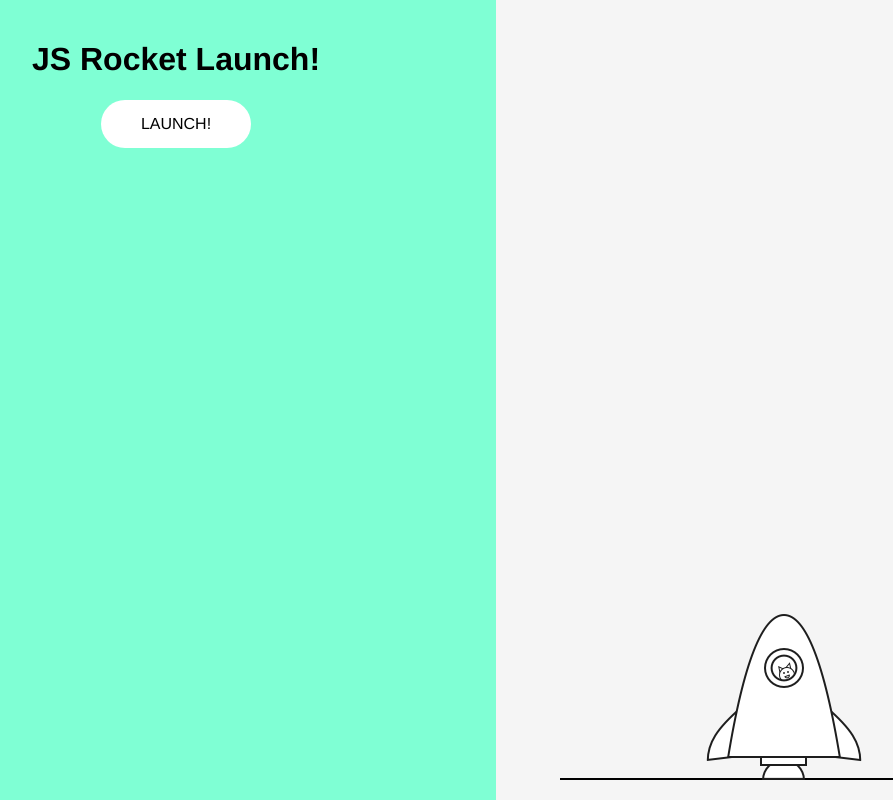
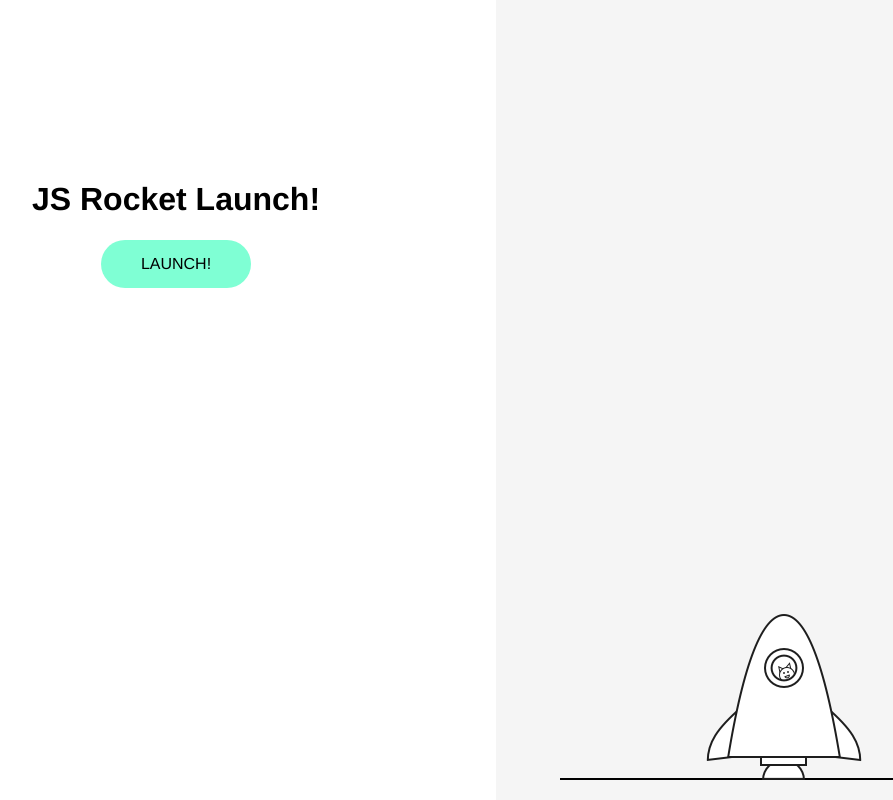
Before and after one commit to EIIeby/js-rocket, a plain HTML site: page rocket.html in a window 1280 px wide. Shown: the whole page, without its empty margins (144-1037 px from the left). Drawn offline with Linux system fonts and the light colour scheme.

Commit message:
Updated Graphic

```diff
--- a/css/rocket.css
+++ b/css/rocket.css
@@ -3,7 +3,7 @@ body {
 }
 
 .left {
-  background-color: aquamarine;
+    background-color: white;
     position: fixed;
     width: 50%;
     height: 100%;
@@ -13,7 +13,7 @@ body {
 
 .interface {
     text-align: center;
-  padding: 20px;
+    padding: 25%;
 }
 
 .right {
@@ -103,7 +103,7 @@ a {
 
 a.button {
     display: inline-block;
-  background-color: white;
+    background-color: aquamarine;
     color: black;
     padding: 15px 40px;
     text-transform: uppercase;
--- a/js/rocket.js
+++ b/js/rocket.js
@@ -42,6 +42,8 @@ function changeState(state) {
         }, 1000);
         //document.getElementById("countdown").innerHTML = 9;
     } else if (state == 3) {
+        changeState(4);
+        /*
     var succes = setTimeout(function() {
       var randomNumber = Math.round(Math.random() * 10);
       console.log("Random Number: " + randomNumber);
@@ -52,5 +54,6 @@ function changeState(state) {
         changeState(5);
       }
     }, 2000);
+    */
     }
 }
```
Also changed, not shown: 1 other file. Lines whose indentation alone changed are shown as unchanged.
